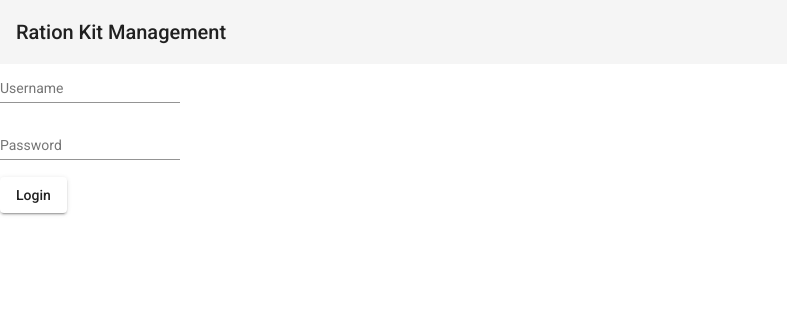
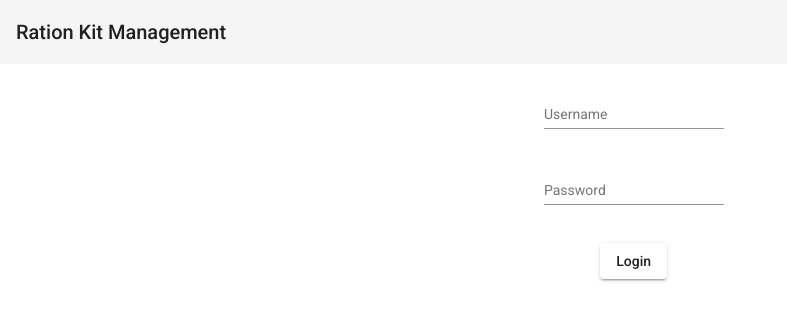
Before and after one commit to mudassir7446/trust-manager-ui, an Angular app: page / in a window 1280 px wide. Shown: the top 320 px of the page, without its empty margins (0-787 px from the left). Built offline with nearby package versions, Linux system fonts and the light colour scheme.

Commit message:
fixed css

```diff
--- a/src/app/add-ration-kit/add-ration-kit.component.css
+++ b/src/app/add-ration-kit/add-ration-kit.component.css
@@ -0,0 +1,19 @@
+.add-kit-section {
+  display: flex;
+  flex-flow: column;
+  margin-left: auto;
+  margin-right: auto;
+  max-width: 95%;
+  margin-top: 1%;
+    align-self: center
+}
+
+.add-kit-form-field {
+  max-width: 200px;
+    align-self: center
+}
+
+.add-kit-form-button {
+  max-width: 100px;
+  align-self: center;
+}
--- a/src/app/add-ration-kit/add-ration-kit.component.html
+++ b/src/app/add-ration-kit/add-ration-kit.component.html
@@ -1,8 +1,8 @@
-<div>
-<mat-form-field>
-  <mat-label>Number of Days</mat-label>
-  <input matInput type="number" [(ngModel)]="numberOfDays" min="0">
-</mat-form-field>
-<br>
-<button mat-raised-button (click)="addRationKit()" >Add</button>
+<div class="add-kit-section">
+  <mat-form-field class="add-kit-form-field">
+    <mat-label>Number of Days</mat-label>
+    <input matInput type="number" [(ngModel)]="numberOfDays" min="0">
+  </mat-form-field>
+  <br>
+  <button mat-raised-button (click)="addRationKit()" class="add-kit-form-button">Add</button>
 </div>
--- a/src/app/kitmanager/kitmanager.component.css
+++ b/src/app/kitmanager/kitmanager.component.css
@@ -1,9 +1,22 @@
 .donationImg {
   max-width: 250px;
   max-height: 250px;
-  filter:invert(70%);
+  filter: invert(70%);
 }
 
 table {
   width: 100%;
 }
+
+.kitmanager-form-field {
+  margin: 10px;
+}
+
+.kitmanager-buttons {
+  margin-left: 10px;
+  margin-bottom: 10px;
+}
+
+.table-cell {
+  text-align: center;
+}
--- a/src/app/kitmanager/kitmanager.component.html
+++ b/src/app/kitmanager/kitmanager.component.html
@@ -1,9 +1,10 @@
-<mat-form-field>
+<div>
+  <mat-form-field class="kitmanager-form-field">
     <mat-label>ID</mat-label>
     <input matInput [(ngModel)]="identification" type="text">
     <mat-hint>Govt ID Number</mat-hint>
   </mat-form-field>
-<mat-form-field>
+  <mat-form-field class="kitmanager-form-field">
     <mat-label>ID Type</mat-label>
     <mat-select [(value)]="idType">
       <mat-option *ngFor="let idType of idTypes" [value]="idType.value">
@@ -12,31 +13,32 @@
     </mat-select>
     <mat-hint>Aadhar,Samagra etc.</mat-hint>
   </mat-form-field>
+</div>
 <br>
-<button mat-raised-button (click)="checkIdentificationDetails()" >Check</button>
-<button mat-raised-button (click)="clearIdentification()">Clear</button>
-<button mat-raised-button (click)="addEntry()">Add Entry</button>
-<table mat-table [dataSource]="datasource"  class="mat-elevation-z8">
+<button mat-raised-button (click)="checkIdentificationDetails()" class="kitmanager-buttons">Check</button>
+<button mat-raised-button (click)="clearIdentification()" class="kitmanager-buttons">Clear</button>
+<button mat-raised-button (click)="addEntry()" class=kitmanager-buttons>Add Entry</button>
+<table mat-table [dataSource]="datasource" class="mat-elevation-z8">
 
   <!--- Note that these columns can be defined in any order.
         The actual rendered columns are set as a property on the row definition" -->
 
   <!-- Position Column -->
-  <ng-container matColumnDef="date">
+  <ng-container matColumnDef="date" class="table-cell">
     <th mat-header-cell *matHeaderCellDef>Date</th>
     <td mat-cell *matCellDef="let element"> {{element.date | date: 'yyyy-MM-dd'}} </td>
   </ng-container>
 
   <!-- Name Column -->
-  <ng-container matColumnDef="numberOfDays">
-    <th mat-header-cell *matHeaderCellDef>Ration Days</th>
-    <td mat-cell *matCellDef="let element"> {{element.numberOfDays}} </td>
+  <ng-container matColumnDef="numberOfDays" class="table-cell">
+    <th mat-header-cell *matHeaderCellDef class="table-cell">Ration Days</th>
+    <td mat-cell *matCellDef="let element" class="table-cell"> {{element.numberOfDays}} </td>
   </ng-container>
 
   <!-- Weight Column -->
-  <ng-container matColumnDef="givenBy">
-    <th mat-header-cell *matHeaderCellDef>Given By</th>
-    <td mat-cell *matCellDef="let element"> {{element.givenBy}} </td>
+  <ng-container matColumnDef="givenBy" class="table-cell">
+    <th mat-header-cell *matHeaderCellDef class="table-cell">Given By</th>
+    <td mat-cell *matCellDef="let element" class="table-cell"> {{element.givenBy}} </td>
   </ng-container>
 
   <tr mat-header-row *matHeaderRowDef="displayedColumns"></tr>
--- a/src/app/login/login.component.css
+++ b/src/app/login/login.component.css
@@ -0,0 +1,20 @@
+.login-form {
+  margin-left: auto;
+  margin-right: auto;
+  display: flex;
+  flex-flow: column;
+  max-width: 95%;
+  margin: 2%;
+  align-items: center;
+}
+
+.login-button {
+  max-width: 100px;
+  align-self: center;
+  display: flex;
+  text-align: center;
+}
+
+.login-field {
+  max-width: 400px;
+}
--- a/src/app/login/login.component.html
+++ b/src/app/login/login.component.html
@@ -1,13 +1,13 @@
-<div>
-<mat-form-field>
+<div class="login-form">
+  <mat-form-field class="login-field">
     <mat-label>Username</mat-label>
     <input matInput type="text" [(ngModel)]="username">
   </mat-form-field>
   <br>
-<mat-form-field>
+  <mat-form-field class="login-field">
     <mat-label>Password</mat-label>
-  <input matInput type="password" [(ngModel)]="password" >
+    <input matInput type="password" [(ngModel)]="password">
   </mat-form-field>
   <br>
-<button mat-raised-button (click)="login()" >Login</button>
+  <button mat-raised-button (click)="login()" class="login-button">Login</button>
 </div>
--- a/src/app/top-bar/top-bar.component.css
+++ b/src/app/top-bar/top-bar.component.css
@@ -0,0 +1,3 @@
+.span-right {
+  flex-grow: 1;
+}
--- a/src/app/top-bar/top-bar.component.html
+++ b/src/app/top-bar/top-bar.component.html
@@ -1,8 +1,10 @@
 <mat-toolbar>
-<span style="text-aligh:centre" >Ration Kit Management</span>
-<mat-menu #appMenu="matMenu">
-  <button mat-menu-item *ngIf="isLoggedIn() " (click)="logoutButtonClick()" >Logout</button>
-</mat-menu>
-<button mat-icon-button *ngIf="isLoggedIn() " [matMenuTriggerFor]="appMenu" ><mat-icon>more_vert</mat-icon>
-</button>
+  <span style="text-aligh:centre">Ration Kit Management</span>
+  <div class="span-right"></div>
+  <mat-menu #appMenu="matMenu">
+    <button mat-menu-item *ngIf="isLoggedIn() " (click)="logoutButtonClick()">Logout</button>
+  </mat-menu>
+  <button mat-icon-button *ngIf="isLoggedIn() " [matMenuTriggerFor]="appMenu">
+    <mat-icon>more_vert</mat-icon>
+  </button>
 </mat-toolbar>
```
Lines whose indentation alone changed are shown as unchanged.
